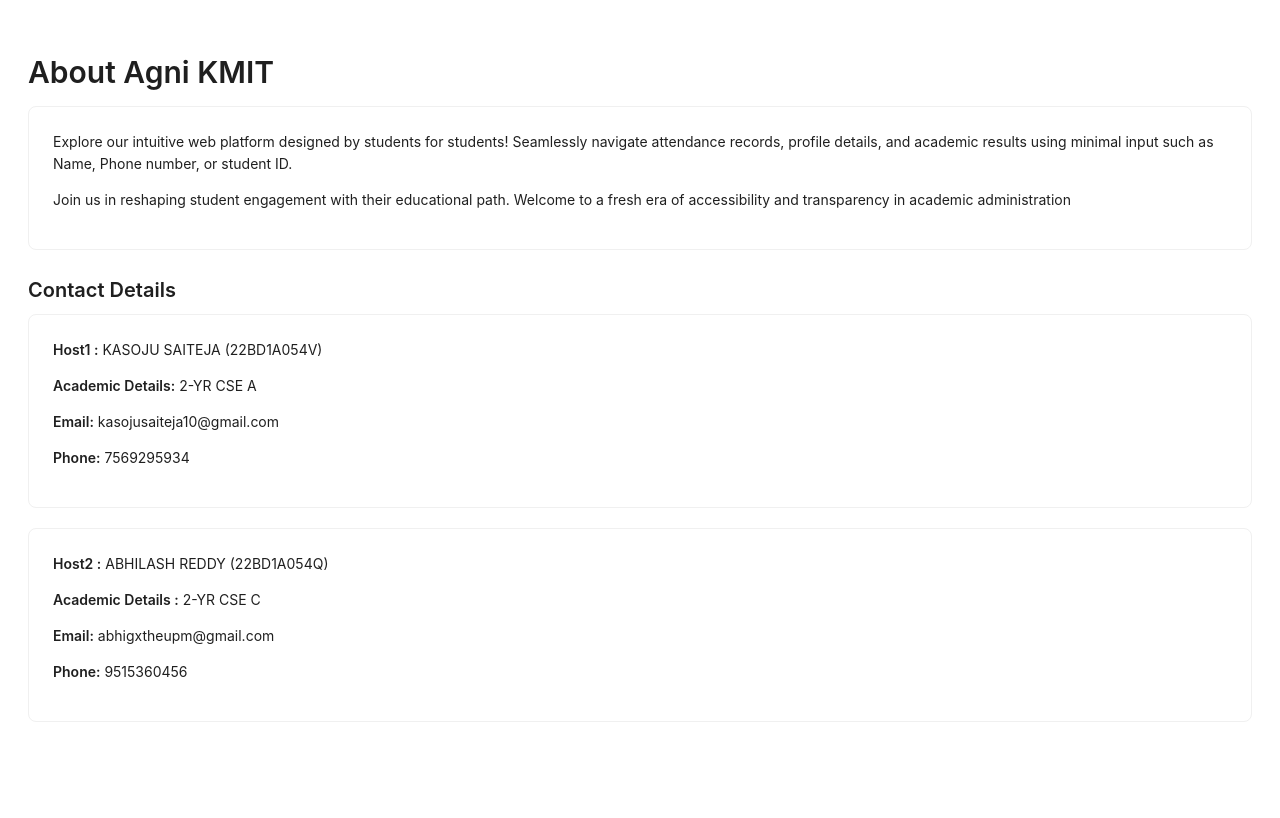
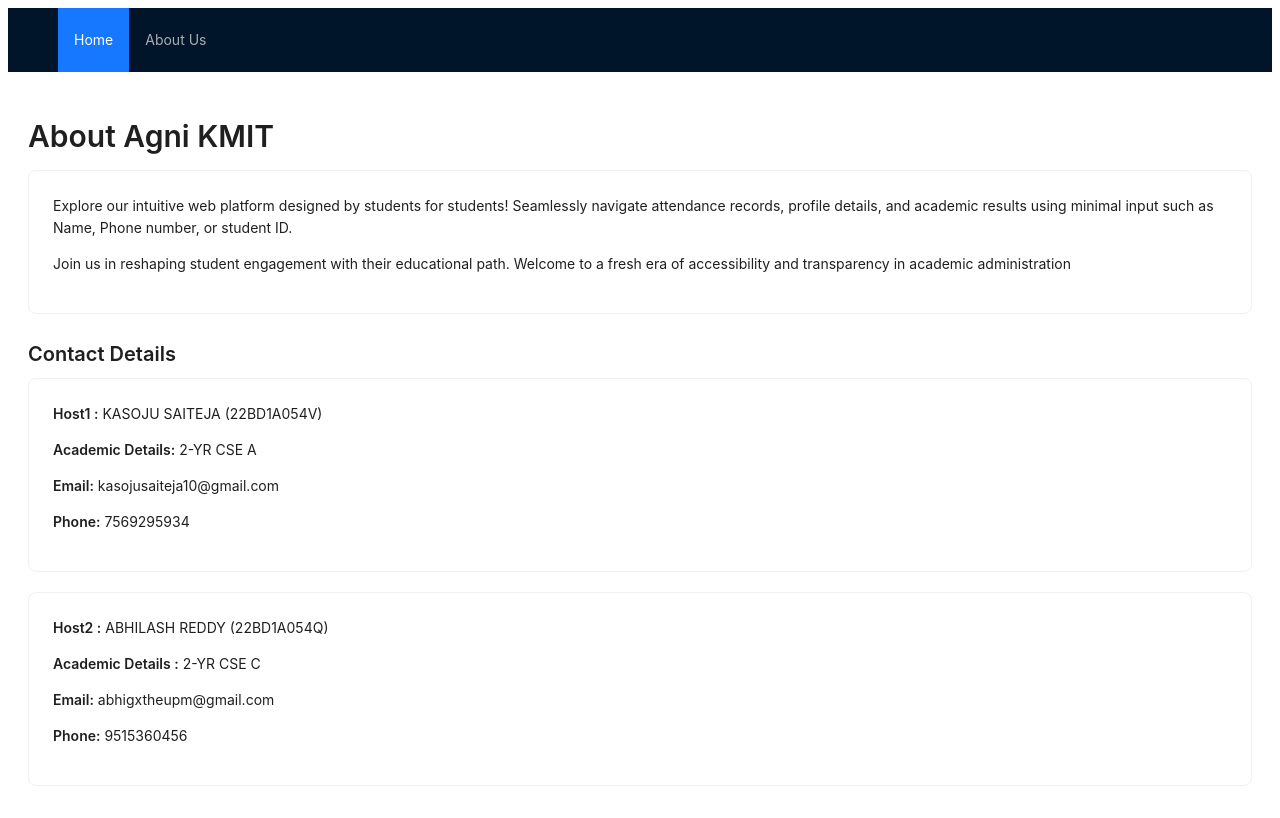
Before and after one commit to Saiteja9989/Spectra, a React (Vite) app in the folder Frontend/: page /aboutus in a window 1280 px wide. Shown: the top 818 px of the page. Built offline with nearby package versions, Linux system fonts and the light colour scheme.

Commit message:
navbar updated

```diff
--- a/Frontend/src/AboutUs.jsx
+++ b/Frontend/src/AboutUs.jsx
@@ -1,11 +1,13 @@
 import React from 'react';
 import { Typography, Card } from 'antd';
 import { ZoomInOutlined } from '@ant-design/icons'; // Import transition effect
-
+import Navbar from './components/Navbar';
 const { Title, Paragraph } = Typography;
 
 const AboutUs = () => {
   return (
+    <>
+      <Navbar/>
     <div style={{ padding: '20px' }}>
       <Title level={2}>About Agni KMIT</Title>
       <Card hoverable style={{ marginBottom: '20px' }}>
@@ -51,7 +53,8 @@ const AboutUs = () => {
           </Paragraph>
         </Typography>
       </Card>
-    </div>
+      </div>
+      </>
   );
 };
 
--- a/Frontend/src/App.jsx
+++ b/Frontend/src/App.jsx
@@ -32,7 +32,7 @@ const App = () => {
         <Route path="/result" element={<ResultPage netraID={netraID} />} />
         <Route path="/timetable" element={<Timetable netraID={netraID} />} />
         <Route path="/feedback" element={<FeedbackForm netraID={netraID} />} />
-        <Route path="/AboutUs" element={<AboutUs/>} />
+        <Route path="/aboutus" element={<AboutUs/>} />
         {/* <Route path="/clubs" element={<Clubdetails />} />  */}
       </Routes>
       </Router>
--- a/Frontend/src/components/AttendancePage.jsx
+++ b/Frontend/src/components/AttendancePage.jsx
@@ -4,7 +4,7 @@ import axios from 'axios';
 import { useNavigate } from 'react-router-dom';
 import { LeftOutlined } from '@ant-design/icons';
 import Loader from './Loader'; // Import the Loader component
-
+import Navbar from './Navbar';
 
 const AttendancePage = ({ netraID }) => {
   const [attendanceData, setAttendanceData] = useState(null);
@@ -66,25 +66,26 @@ const AttendancePage = ({ netraID }) => {
   ];
 
   return (
+    <>
+      <Navbar /> {/* Include the Navbar component */}
       <div style={{ padding: '20px', display: 'flex', flexDirection: 'column' }}>
-      {/* <Button type="primary" icon={<LeftOutlined />} onClick={handleBackButtonClick} size="small" style={{ alignSelf: 'flex-start', marginBottom: '10px' }}>
-        Back
-      </Button> */}
         <div style={{ flex: '1' }}>
           {loading ? (
-          <Loader /> // Render the Loader component while loading
+            <Loader />
           ) : (
             <Table
               dataSource={attendanceData}
               columns={columns}
               bordered
               size="small"
-            pagination={false} // Remove pagination
+              pagination={false}
             />
           )}
         </div>
       </div>
+    </>
   );
 };
 
+
 export default AttendancePage;
--- a/Frontend/src/components/Feedback.jsx
+++ b/Frontend/src/components/Feedback.jsx
@@ -2,6 +2,7 @@ import React, { useState } from 'react';
 import { Form, Input, Button, Rate, Card } from 'antd';
 import axios from 'axios';
 import Loader from './Loader'; // Import the Loader component
+import Navbar from './Navbar';
 
 const FeedbackForm = ({ netraID }) => {
   const [form] = Form.useForm();
@@ -38,6 +39,8 @@ const FeedbackForm = ({ netraID }) => {
   };
 
   return (
+    <>
+      <Navbar/>
     <div style={{ display: 'flex', justifyContent: 'center' }}>
       <Card
         title="Feedback Form"
@@ -85,6 +88,7 @@ const FeedbackForm = ({ netraID }) => {
         )}
       </Card>
     </div>
+    </>
   );
 };
 
--- /dev/null
+++ b/Frontend/src/components/Navbar.jsx
@@ -0,0 +1,23 @@
+import React from 'react';
+import { NavLink } from 'react-router-dom';
+import { Layout, Menu } from 'antd';
+
+const { Header } = Layout;
+
+const Navbar = () => {
+  return (
+    <Header>
+      <div className="logo" />
+      <Menu theme="dark" mode="horizontal" defaultSelectedKeys={['1']}>
+        <Menu.Item key="1">
+          <NavLink to="/user" activeClassName="active-link">Home</NavLink>
+        </Menu.Item>
+        <Menu.Item key="2">
+          <NavLink to="/aboutus" activeClassName="active-link">About Us</NavLink>
+        </Menu.Item>
+      </Menu>
+    </Header>
+  );
+};
+
+export default Navbar;
--- a/Frontend/src/components/ResultPage.jsx
+++ b/Frontend/src/components/ResultPage.jsx
@@ -3,7 +3,7 @@ import axios from 'axios';
 import { Row, Col, Tabs } from 'antd';
 import InternalResultComponent from './InternalResultComponent';
 import ExternalResultComponent from './ExternalResultComponent';
-
+import Navbar from './Navbar';
 const { TabPane } = Tabs;
 
 const ResultPage = ({ netraID }) => {
@@ -151,19 +151,19 @@ const ResultPage = ({ netraID }) => {
       return { columns, data, creditsAcquired, sgpa };
     };
 
-    const parseBacklogHtml = (htmlData) => {
-      const parser = new DOMParser();
-      const doc = parser.parseFromString(htmlData, 'text/html');
+    // const parseBacklogHtml = (htmlData) => {
+    //   const parser = new DOMParser();
+    //   const doc = parser.parseFromString(htmlData, 'text/html');
 
-      // Extract the total backlogs from the HTML
-      const totalBacklogsElement = doc.querySelector('#backlogs');
-      let totalBacklogs = 0;
-      if (totalBacklogsElement) {
-        totalBacklogs = parseInt(totalBacklogsElement.textContent.trim(), 10);
-      }
+    //   // Extract the total backlogs from the HTML
+    //   const totalBacklogsElement = doc.querySelector('#backlogs');
+    //   let totalBacklogs = 0;
+    //   if (totalBacklogsElement) {
+    //     totalBacklogs = parseInt(totalBacklogsElement.textContent.trim(), 10);
+    //   }
 
-      return totalBacklogs;
-    };
+    //   return totalBacklogs;
+    // };
 
 
 
@@ -172,6 +172,8 @@ const ResultPage = ({ netraID }) => {
   };
 
   return (
+    <>
+      <Navbar />
     <Row justify="center">
       <Col xs={24} sm={20}>
         <h1 style={{ textAlign: 'center', marginBottom: '20px' }}>Result Page</h1>
@@ -188,7 +190,8 @@ const ResultPage = ({ netraID }) => {
           </TabPane>
         </Tabs>
       </Col>
-    </Row>
+      </Row>
+      </>
   );
 };
 
--- a/Frontend/src/components/Timetable.jsx
+++ b/Frontend/src/components/Timetable.jsx
@@ -4,7 +4,7 @@ import axios from 'axios';
 import { Parser } from 'html-to-react';
 import './Timetable.css';
 import Loader from './Loader'; // Import the Loader component
-
+import Navbar from './Navbar';
 const { TabPane } = Tabs;
 
 const Timetable = ({ netraID }) => {
@@ -117,6 +117,8 @@ const Timetable = ({ netraID }) => {
   };
 
   return (
+    <>
+      <Navbar/>
     <div style={{ padding: '20px', maxWidth: '800px', margin: '0 auto' }}>
       <h1 style={{ textAlign: 'center', marginBottom: 20 }}>Timetable</h1>
       {loading ? (
@@ -160,7 +162,8 @@ const Timetable = ({ netraID }) => {
           </Tabs>
         </div>
       )}
-    </div>
+      </div>
+      </>
   );
 };
 
--- a/Frontend/src/components/dashboard.jsx
+++ b/Frontend/src/components/dashboard.jsx
@@ -6,6 +6,7 @@ import './dashboard.css';
 import axios from 'axios';
 import AttendanceTracker from '../components/AttendanceTracker';
 import Swal from 'sweetalert2';
+import Navbar from './Navbar'
 
 const { Header, Content } = Layout;
 const { Title, Text } = Typography;
@@ -65,6 +66,7 @@ const ProfilePage = ({ netraID }) => {
 
   return (
     <Layout>
+      <Navbar />
       <Content style={{ padding: '0 10px', marginTop: '20px', overflowY: 'hidden' }}>
         <Row gutter={[16, 16]}>
           <Col xs={24} sm={24} md={12} lg={8} xl={8}>
@@ -100,10 +102,10 @@ const ProfilePage = ({ netraID }) => {
                               <td>Year of Admission:</td>
                               <td style={{ paddingLeft: '8px' }}>{profileDetails.yearofadmision}</td>
                             </tr>
-                            <tr>
+                            {/* <tr>
                               <td>Phone:</td>
                               <td style={{ paddingLeft: '8px' }}>{profileDetails.phone}</td>
-                            </tr>
+                            </tr> */}
                           </tbody>
                         </table>
                       </div>
```
Lines whose indentation alone changed are shown as unchanged.
